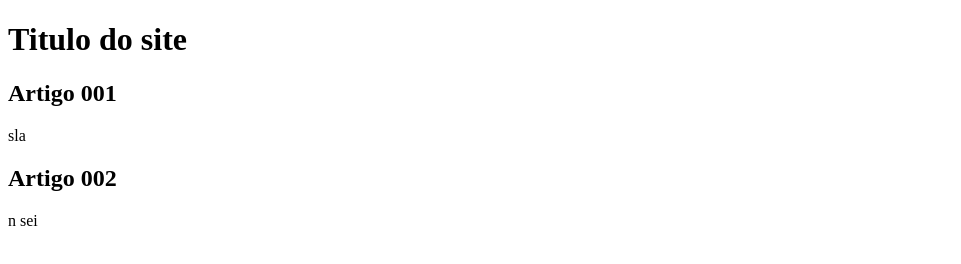
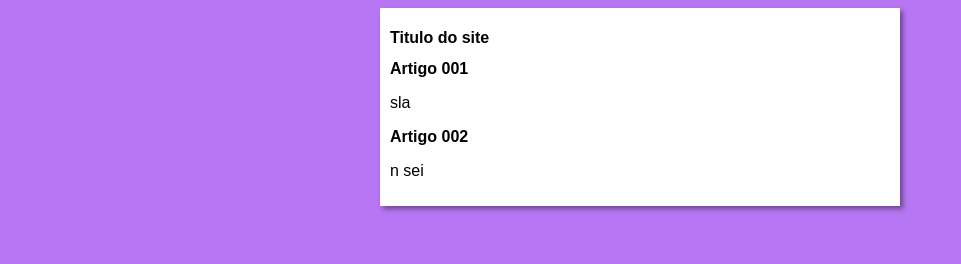
Before and after one commit to BBennemann/projeto-site, a plain HTML site: page index.html in a window 1280 px wide. Shown: the whole page, without its empty margins (0-961 px from the left). Drawn offline with Linux system fonts and the light colour scheme.

Commit message:
comecei o design

```diff
--- a/index.html
+++ b/index.html
@@ -4,6 +4,7 @@
     <meta charset="UTF-8">
     <meta name="viewport" content="width=device-width, initial-scale=1.0">
     <title>Site exemplo</title>
+    <link rel="stylesheet" href="style.css">
 </head>
 <body>
     <main>
--- /dev/null
+++ b/style.css
@@ -0,0 +1,16 @@
+* {
+    font-family: Arial, Helvetica, sans-serif;
+    font-size: 16px;
+}
+
+body {
+    background-color: rgb(183, 118, 244);
+}
+
+main {
+    background-color: white;
+    width: 500px;
+    margin: auto;
+    padding: 10px;
+    box-shadow: 3px 3px 5px rgba(0, 0, 0, 0.412);
+}
```
